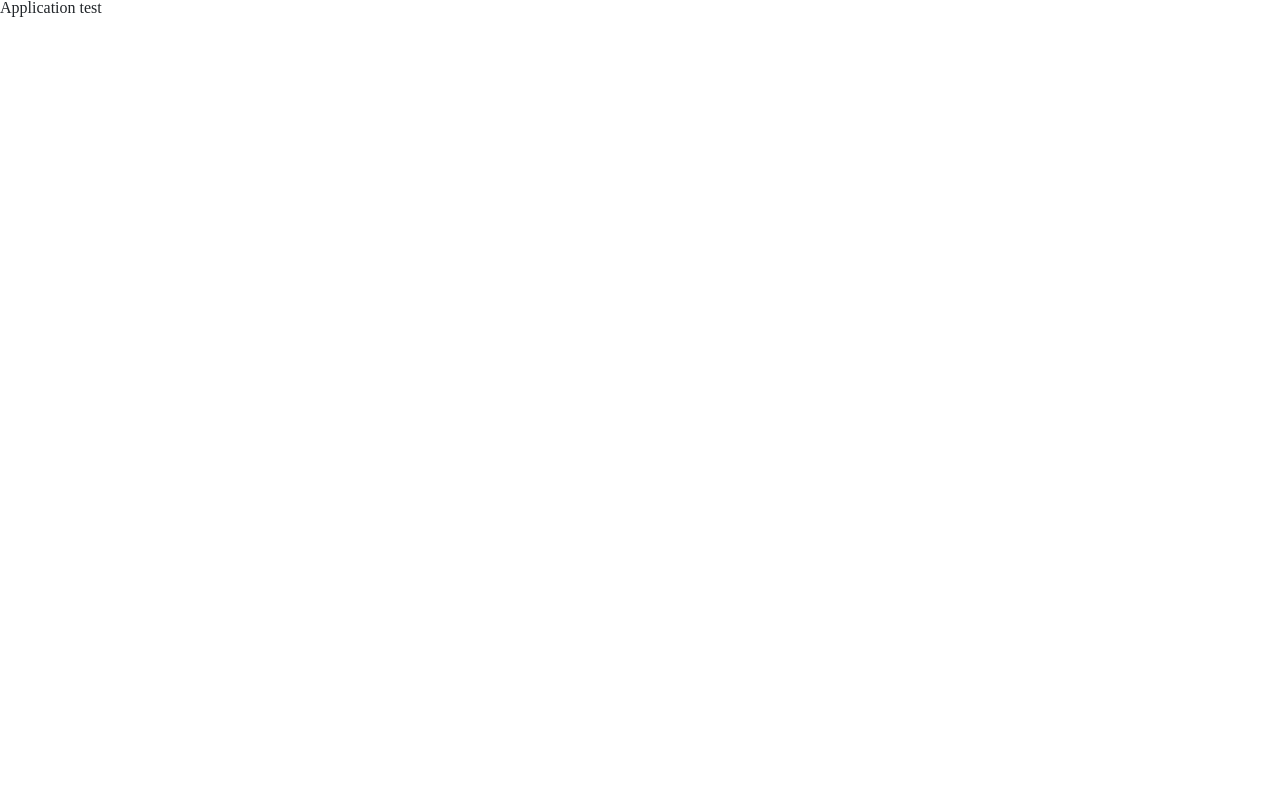
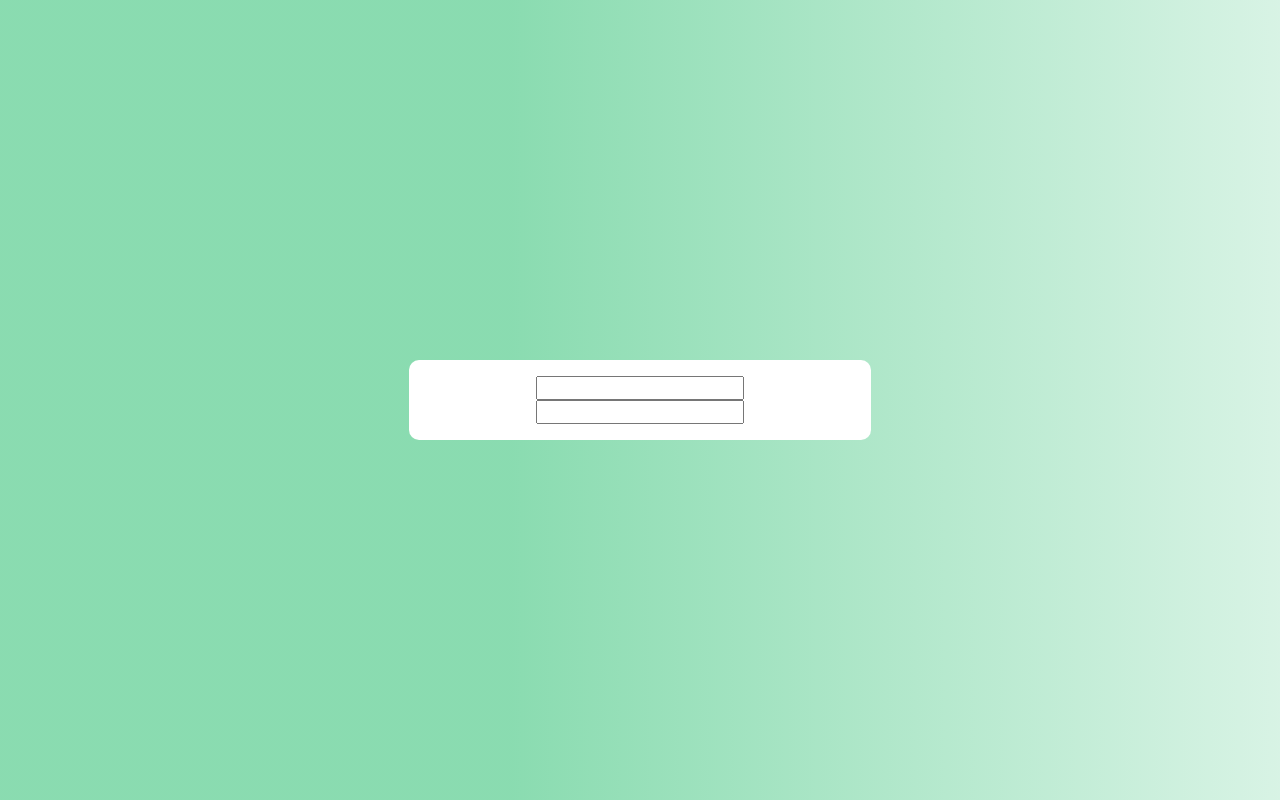
Before and after one commit to codenation-dev/squad-2-ad-java-banco-inter-1, a React (Create React App) app in the folder central-erros-frontend/: page / in a window 1280 px wide. Built offline with nearby package versions, Linux system fonts and the light colour scheme.

Commit message:
Criei o ambiente inicial para o formulario de login

```diff
--- a/central-erros-frontend/package.json
+++ b/central-erros-frontend/package.json
@@ -3,6 +3,7 @@
   "version": "0.1.0",
   "private": true,
   "dependencies": {
+    "bootstrap": "^4.3.1",
     "node-sass": "^4.13.0",
     "react": "^16.12.0",
     "react-dom": "^16.12.0",
--- a/central-erros-frontend/src/App.js
+++ b/central-erros-frontend/src/App.js
@@ -1,10 +1,16 @@
 import React from 'react';
+
+// assets
+import './app.scss'
+
+// components
+import Login from './components/Login'
 
 function App() {
   return (
     <>
-      <main>
-        <h1>Application test</h1>
+      <main className='main'>
+        <Login />
       </main>
     </>
   );
--- /dev/null
+++ b/central-erros-frontend/src/app.scss
@@ -0,0 +1,11 @@
+.main {
+  height: 100vh;
+  display: flex;
+  justify-content: center;
+  align-items: center;
+  background: linear-gradient(
+    to right,
+    rgba(60, 196, 124, 0.6) 40%,
+    rgba(60, 196, 124, 0.20)
+  );
+}
--- /dev/null
+++ b/central-erros-frontend/src/components/Login/Login.js
@@ -0,0 +1,53 @@
+import React, { useState, useEffect } from 'react'
+
+// assets
+import './login.scss'
+
+function Login() {
+  const [inputValue, setInputValue] = useState({
+    email: '',
+    password: ''
+  })
+
+  function handleChange (evt) {
+    setInputValue({
+      ...inputValue,
+      [evt.target.name]: evt.target.value
+    })
+  }
+
+  function handleSubmit(evt) {
+    evt && evt.preventDefault()
+  }
+
+  return (
+    <div className='login'>
+      <form className='login--form' onSubmit={handleSubmit}>
+        <div className='row justify-content-center'>
+          <div className='col-12 text-center'>
+            <input
+              type='text'
+              class='login--form__input'
+              name='email'
+              id='email'
+              value={inputValue.email}
+              onChange={handleChange}
+            />
+          </div>
+          <div className='col-12 text-center'>
+            <input
+              type='password'
+              class='login--form__input'
+              name='password'
+              id='password'
+              value={inputValue.password}
+              onChange={handleChange}
+            />
+          </div>
+        </div>
+      </form>
+    </div>
+  )
+}
+
+export default Login
--- /dev/null
+++ b/central-erros-frontend/src/components/Login/index.js
@@ -0,0 +1,3 @@
+import Login from './Login'
+
+export default Login
--- /dev/null
+++ b/central-erros-frontend/src/components/Login/login.scss
@@ -0,0 +1,7 @@
+@import '../../assets/sass/abstracts/variables';
+
+.login {
+  background: $white;
+  border-radius: 10px;
+  padding: 16px 8px;
+}
```
Also changed, not shown: central-erros-frontend/src/assets/images/login_component.jpeg (added), 1 other file (tests, documents, lock files or other folders).
